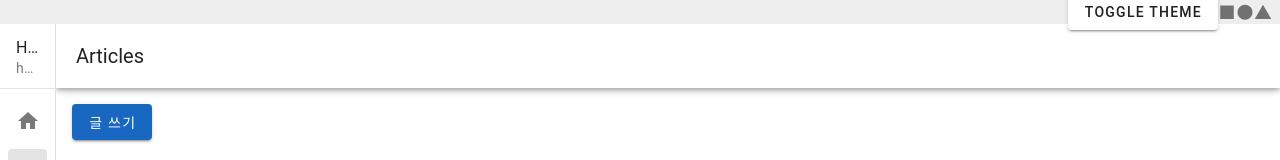
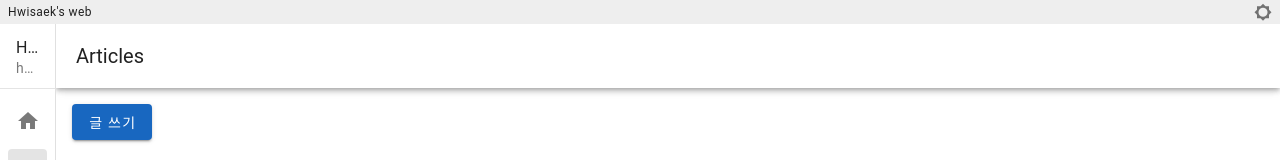
Before and after one commit to GOVUEJS/web, a Vue app: page /articles in a window 1280 px wide. Shown: the top 160 px of the page. Built offline with nearby package versions, Linux system fonts and the light colour scheme; no server answers.

Commit message:
다크모드 아이콘으로 변경

```diff
--- a/src/layouts/SystemBar.vue
+++ b/src/layouts/SystemBar.vue
@@ -1,10 +1,15 @@
 <template>
   <v-system-bar app>
+    <span>Hwisaek's web</span>
     <v-spacer></v-spacer>
-    <v-btn @click="toggleTheme">toggle theme</v-btn>
-    <v-icon>mdi-square</v-icon>
-    <v-icon>mdi-circle</v-icon>
-    <v-icon>mdi-triangle</v-icon>
+    <v-icon @click="toggleTheme">
+      <template v-if="system.theme==='light'">
+        mdi-brightness-5
+      </template>
+      <template v-else>
+        mdi-brightness-2
+      </template>
+    </v-icon>
   </v-system-bar>
 </template>
 
@@ -16,6 +21,7 @@ export default defineComponent({
   setup() {
     const system = useStore();
     return {
+      system,
       toggleTheme: system.toggleTheme
     };
   }
```
